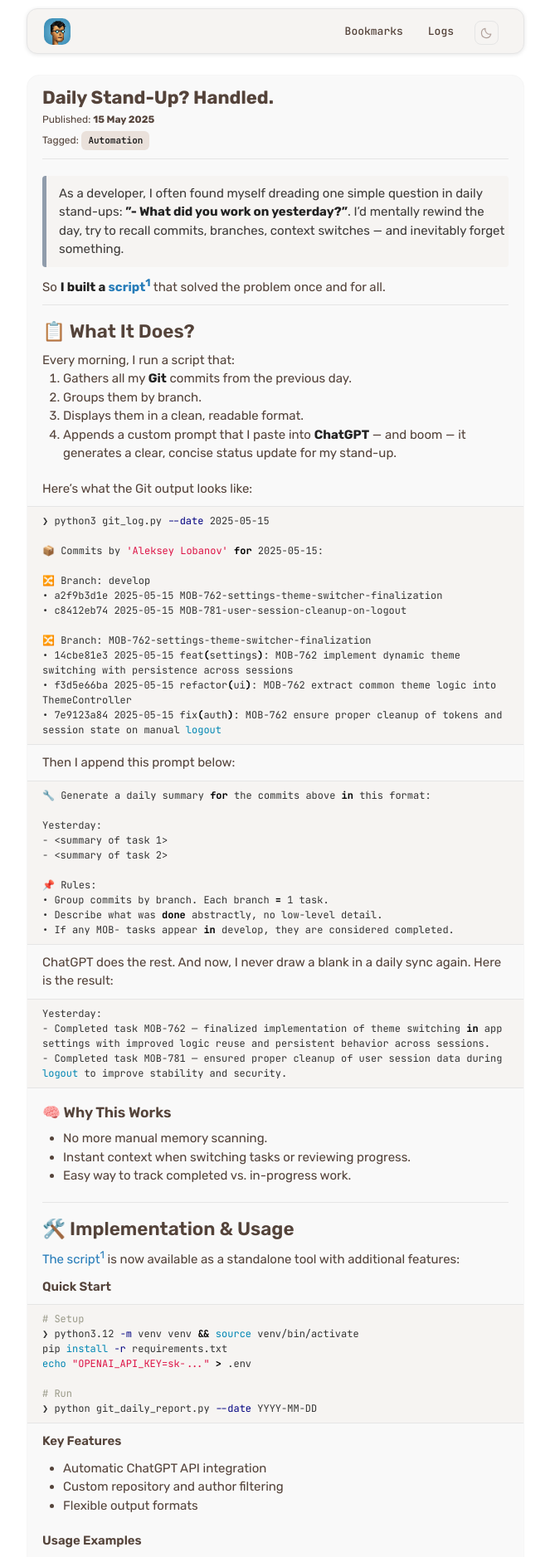
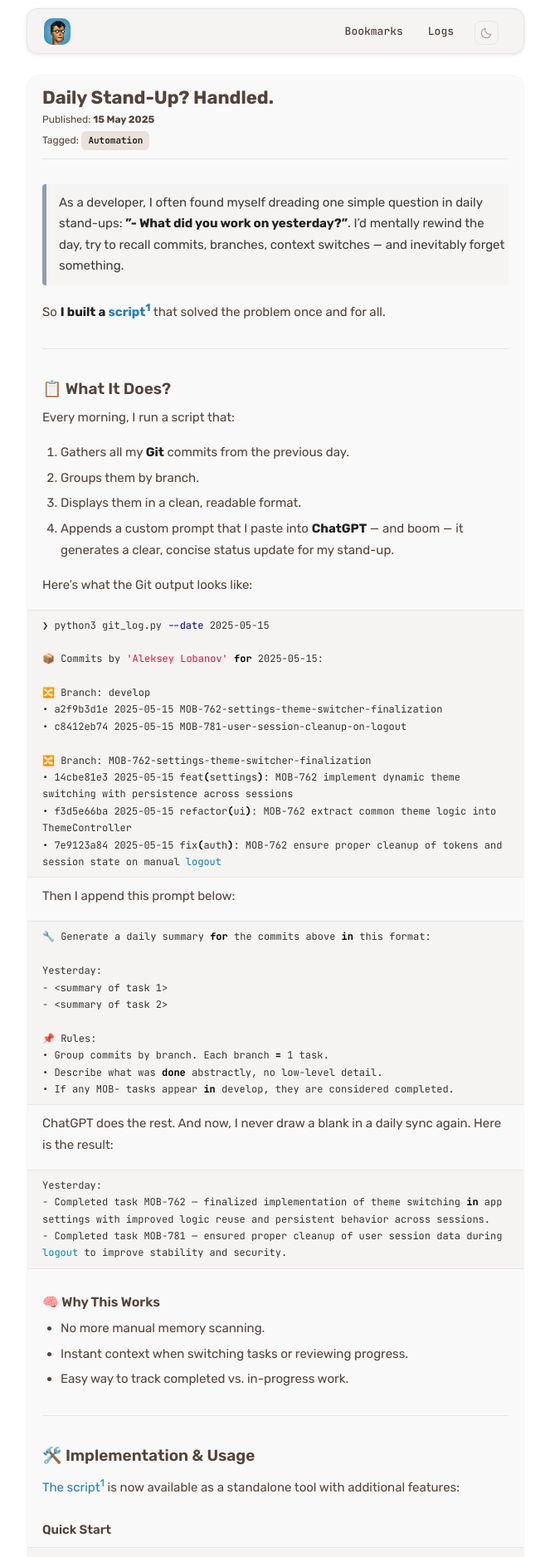
Before and after one commit to alobanov/alobanov.github.io, a Jekyll site: the page built from _posts/2025-05-15-daily-dev-report-git-chatgpt.md, in a window 1280 px wide. Shown: the top 1877 px of the page at 83% size, without its empty margins (308-971 px from the left). Built offline with Jekyll 4.4.1, drawn with Linux system fonts in a browser that asks for light colours.

Commit message:
style(posts): give the article body its own typographic zone
The base styles are built for dense interface blocks — log rows, bookmark
cards, the CV table — and zero out paragraph margins. Long-form text
inherited that and ran together as one slab.

09b54fc went at this by dropping the body to 14px and was reverted. The
size was never the problem: 15px across 600 columns reads fine. What was
missing is rhythm, so this sets spacing and a heading scale instead and
leaves the size alone.

Paragraph air used to be added by hand, with <div class="spacer"> written
into the markdown — 199 of them across the posts. Those are collapsed
inside .prose rather than stripped from the files, so old posts stay
valid and new ones no longer need them.

Everything is scoped to .prose and reuses the existing colour variables,
so the rest of the site and dark mode are untouched.

```diff
--- a/_layouts/post.html
+++ b/_layouts/post.html
@@ -12,5 +12,9 @@ layout: default
   {% endfor %}
   {% endif %}
   <div class="spacer"></div>
-  {{ content }}
+  {%- comment -%}
+    Тело статьи живёт в своей типографической зоне: ритм абзацев и шкала
+    заголовков задаются классом .prose, а не базовыми стилями сайта.
+  {%- endcomment -%}
+  <div class="prose">{{ content }}</div>
 </div>
--- a/assets/css/style.css
+++ b/assets/css/style.css
@@ -2821,3 +2821,97 @@ body,
     font-size: 13px;
     color: var(--text-muted-alt);
 }
+
+
+/* =============================================================================
+   ARTICLE PROSE
+
+   Тело статьи. Базовые стили сайта рассчитаны на плотные интерфейсные блоки —
+   списки логов, карточки закладок, таблицу CV — и обнуляют отступ у абзацев
+   (`p { margin: 0 }`). Для длинного текста это не годится: абзацы слипаются в
+   сплошное полотно. Раньше воздух добавлялся вручную, распорками
+   <div class="spacer"> прямо в markdown, поэтому здесь они гасятся — ритм
+   теперь задаёт CSS, а старые посты остаются валидными без правки.
+
+   Зона намеренно ограничена классом .prose и ничего не меняет за пределами
+   статьи.
+   ============================================================================= */
+
+.prose {
+    line-height: 1.7;
+}
+
+.prose p {
+    margin: 0 0 1.1em;
+}
+
+/* Распорки из старых постов: воздух теперь идёт от margin абзацев */
+.prose .spacer {
+    height: 0;
+}
+
+/* Заголовки прижимаются к своему тексту: сверху отбивка заметно больше, чем
+   снизу, иначе непонятно, к какому блоку относится заголовок */
+.prose h2,
+.prose h3,
+.prose h4 {
+    margin: 1.9em 0 0.5em;
+    line-height: 1.3;
+}
+
+.prose h2 {
+    font-size: 19px;
+}
+
+.prose h3 {
+    font-size: 16px;
+}
+
+.prose h4 {
+    font-size: 15px;
+}
+
+/* Первый элемент не отбивается от шапки поста — её отступ уже задан */
+.prose > :first-child {
+    margin-top: 0;
+}
+
+.prose > :last-child {
+    margin-bottom: 0;
+}
+
+.prose ul,
+.prose ol {
+    margin: 0 0 1.1em;
+    padding-left: 22px;
+}
+
+.prose li {
+    margin-bottom: 0.35em;
+}
+
+.prose li:last-child {
+    margin-bottom: 0;
+}
+
+.prose li > ul,
+.prose li > ol {
+    margin: 0.35em 0 0;
+}
+
+.prose blockquote {
+    margin: 0 0 1.1em;
+}
+
+.prose blockquote p:last-child {
+    margin-bottom: 0;
+}
+
+.prose table {
+    margin: 0 0 1.4em;
+}
+
+/* Разделитель отбивает смысловые части, поэтому воздуха больше, чем у абзаца */
+.prose hr {
+    margin: 2em 0;
+}
```
